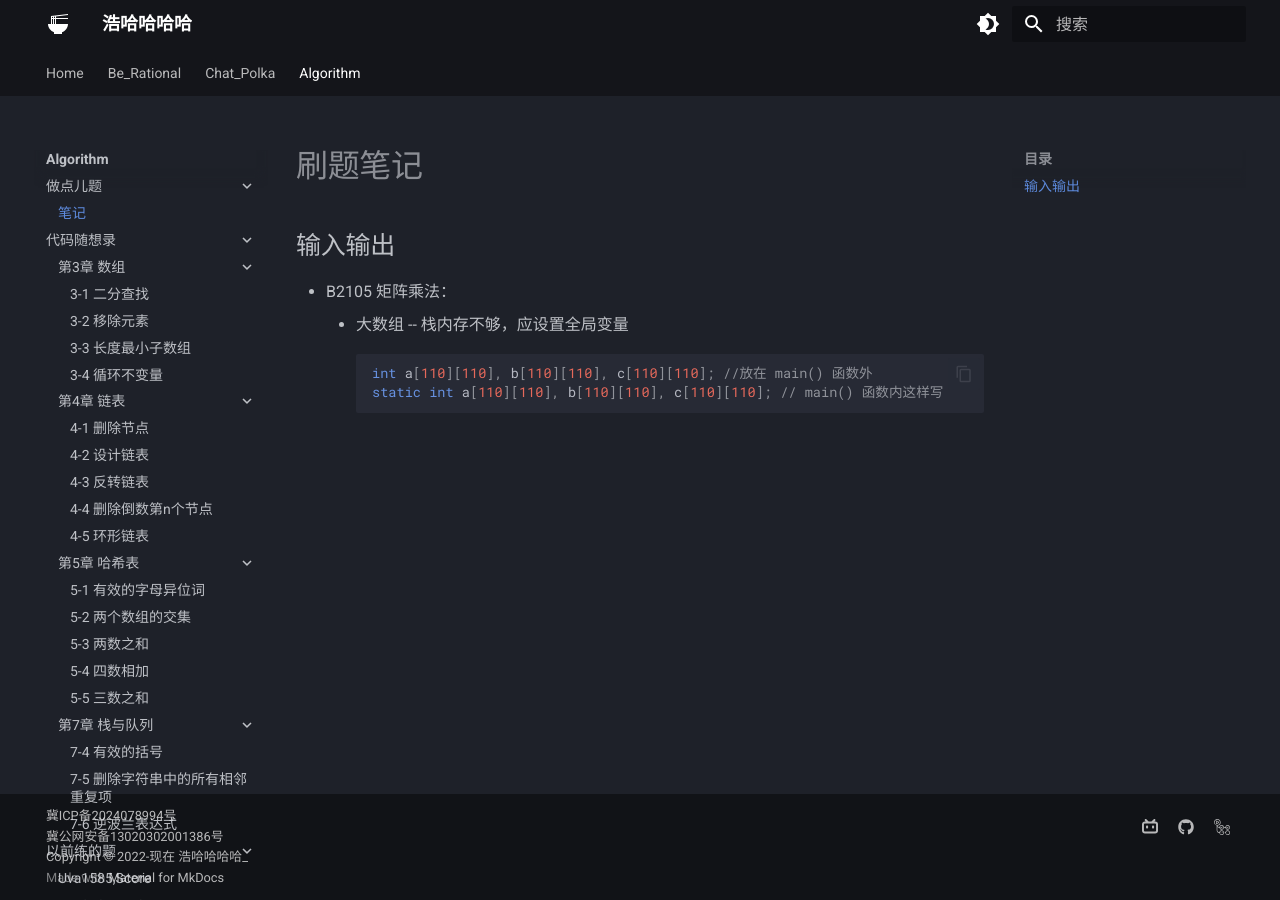
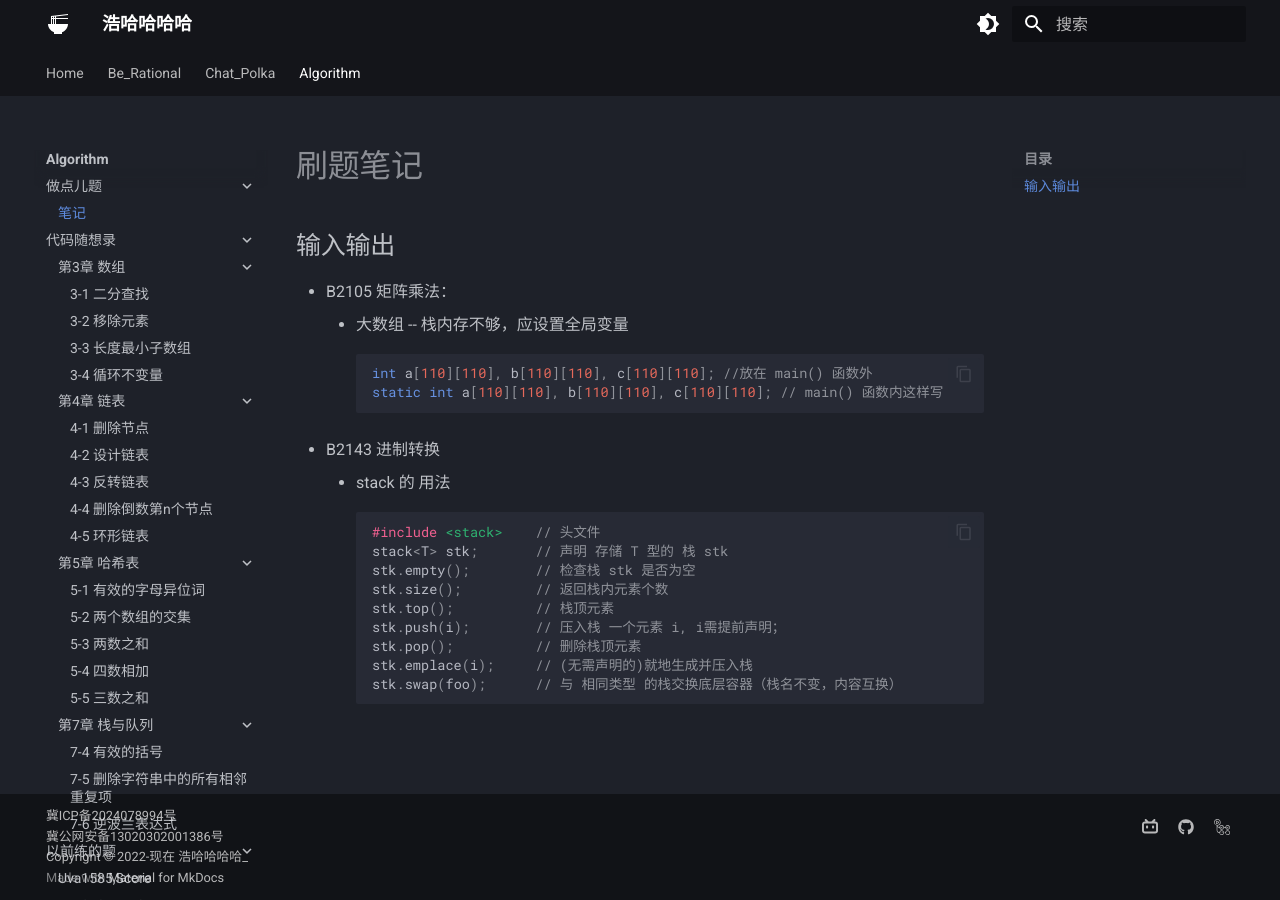
Before and after one commit to Haohahahaha/alg, an MkDocs documentation site: the page built from docs/hz333/notes.md, in a window 1280 px wide. Built offline with MkDocs 1.6.1 and Material for MkDocs 9.7.7, drawn with Linux system fonts in a browser that asks for light colours.

Commit message:
2025-12-29_11:26:48 update

````diff
--- a/docs/hz333/notes.md
+++ b/docs/hz333/notes.md
@@ -8,3 +8,16 @@
         int a[110][110], b[110][110], c[110][110]; //放在 main() 函数外
         static int a[110][110], b[110][110], c[110][110]; // main() 函数内这样写
         ```
+- B2143 进制转换
+    - stack 的 用法
+        ```cpp
+        #include <stack>    // 头文件
+        stack<T> stk;       // 声明 存储 T 型的 栈 stk
+        stk.empty();        // 检查栈 stk 是否为空
+        stk.size();         // 返回栈内元素个数
+        stk.top();          // 栈顶元素
+        stk.push(i);        // 压入栈 一个元素 i, i需提前声明；
+        stk.pop();          // 删除栈顶元素
+        stk.emplace(i);     // (无需声明的)就地生成并压入栈
+        stk.swap(foo);      // 与 相同类型 的栈交换底层容器（栈名不变，内容互换）
+        ```
````
Also changed, not shown: 2 other files.
